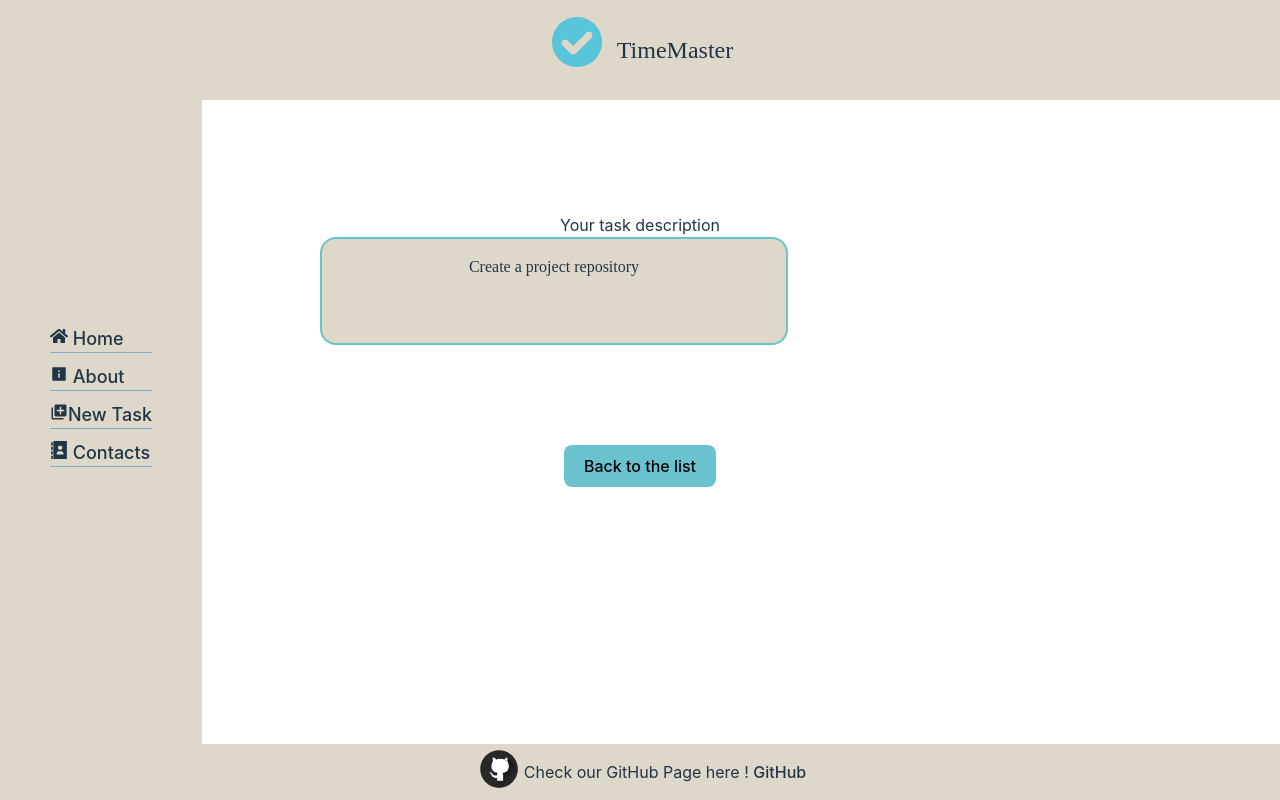
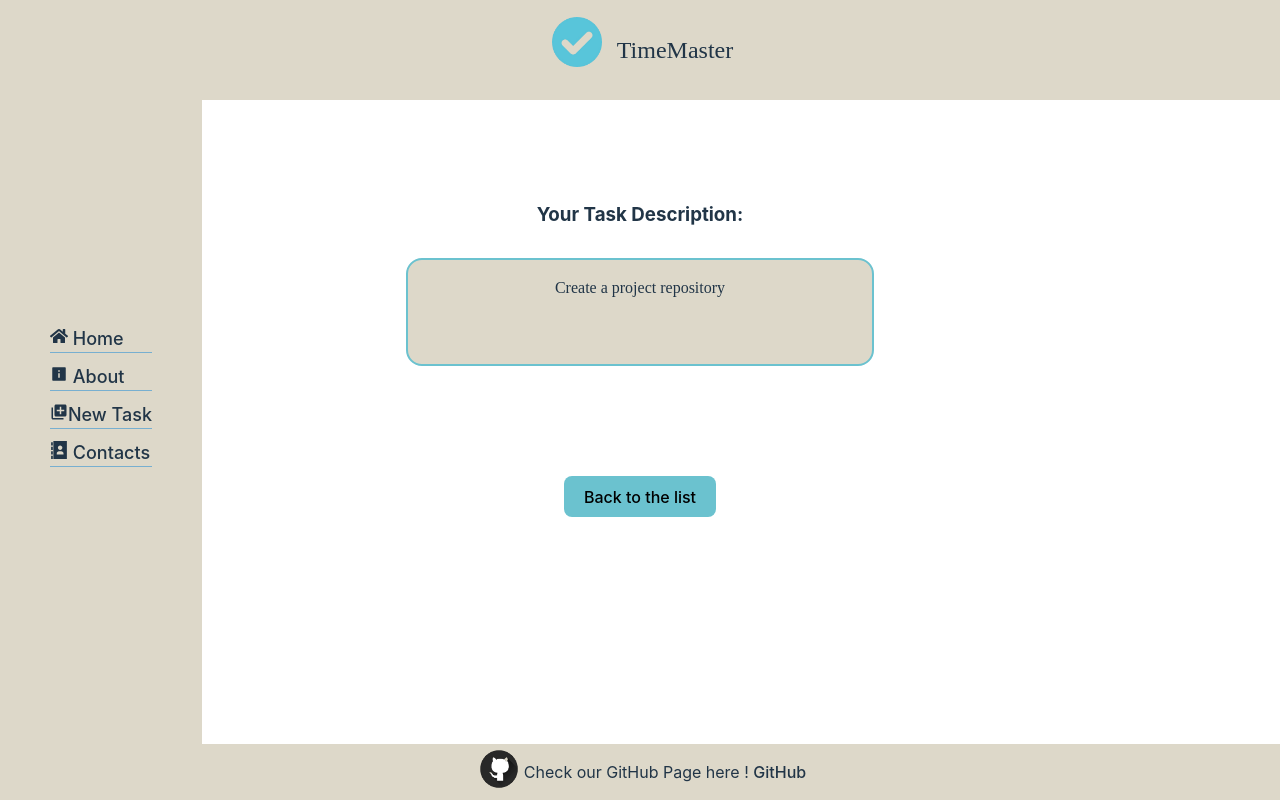
Before and after one commit to Saeideh-Bahadoran/ReactToDoApp, a React (Vite) app: page /task-details/1 in a window 1280 px wide. Built offline with nearby package versions, Linux system fonts and the light colour scheme; the HTML template or start-up script is replaced by a standard one.

Commit message:
Detail Style done

```diff
--- a/src/App.css
+++ b/src/App.css
@@ -214,7 +214,22 @@ border-bottom: solid 1px #77afd0;
   border-radius: 16px;
   font-family: cursive;
   display: flex;
-  align-items: center;
+
   justify-content: center;
 
 }
+.datailContainer{
+
+  display: flex;
+  flex-direction: column;
+  display: grid;
+
+  grid-gap: 10px;
+  align-items: center; /* Center items horizontally */
+  justify-content: center;
+
+}
+.inputTask{
+  place-items: center;
+
+}
--- a/src/Components/AddForm.jsx
+++ b/src/Components/AddForm.jsx
@@ -17,7 +17,7 @@ const AddTask = ({onSubmit}) => {
 
           <div className="AddNewTask">
 
-              <input className="inputTask"
+              <input className="inputTask" style={{placeItems: "center"}}
             type="text"
             name="taskDescription"
             placeholder="What do you need to do? "
--- a/src/assets/Pages/TaskDetailsPage.jsx
+++ b/src/assets/Pages/TaskDetailsPage.jsx
@@ -11,13 +11,17 @@ const TaskDetailsPage = ({tasks}) => {
 
   return (
     <>
-      <label >Your task description </label>
+    <div className="datailContainer">
+
+       <label ><h3 >Your Task Description:</h3>  </label>
       <div className="taskDetail">
         {detailItem.task}
         </div>
 
       <Link to= "/"><button  className= "detailBackBtn" type="button">Back to the list</button></Link>
-    </>
+
+    </div>
+     </>
   );
 };
 
```
